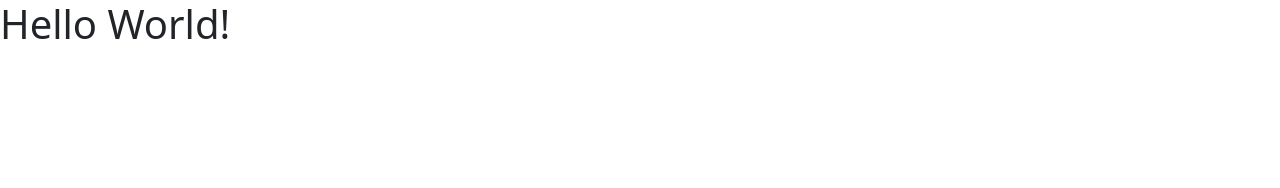
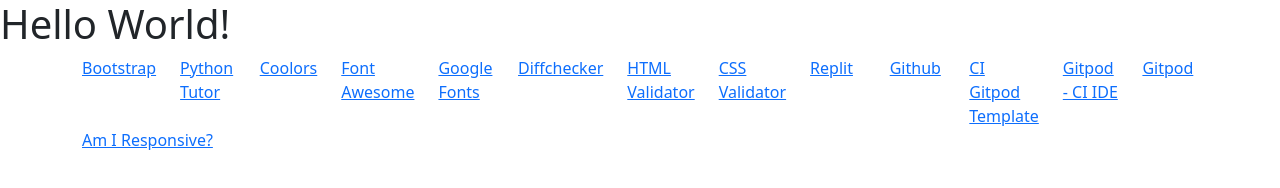
Before and after one commit to ErfanNajimi/coders-directory, a plain HTML site: page index.html in a window 1280 px wide. Drawn offline with nearby package versions, Linux system fonts and the light colour scheme.

Commit message:
Add external links to basic bootstrap grid

```diff
--- a/index.html
+++ b/index.html
@@ -10,6 +10,30 @@
 </head>
 <body>
     <h1>Hello World!</h1>
+
+    <div class="container">
+        <div class="row">
+            <div class="col"><a href="https://getbootstrap.com/docs/5.3/getting-started/introduction/" target="_blank">Bootstrap</a></div>
+            <div class="col"><a href="https://pythontutor.com/" target="_blank">Python Tutor</a></div>
+            <div class="col"><a href="https://coolors.co/" target="_blank">Coolors</a></div>
+            <div class="col"><a href="https://fontawesome.com/icons" target="_blank">Font Awesome</a></div>
+            <div class="col"><a href="https://fonts.google.com/" target="_blank">Google Fonts</a></div>
+            <div class="col"><a href="https://www.diffchecker.com/" target="_blank">Diffchecker</a></div>
+            <div class="col"><a href="https://validator.w3.org/" target="_blank">HTML Validator</a></div>
+            <div class="col"><a href="https://jigsaw.w3.org/css-validator/validator.html.en" target="_blank">CSS Validator</a></div>
+            <div class="col"><a href="https://replit.com/~" target="_blank">Replit</a></div>
+            <div class="col"><a href="https://github.com/" target="_blank">Github</a></div>
+            <div class="col"><a href="https://github.com/Code-Institute-Org/ci-full-template" target="_blank">CI Gitpod Template</a></div>
+            <div class="col"><a href="https://codeinstitute-ide.net/workspaces" target="_blank">Gitpod - CI IDE</a></div>
+            <div class="col"><a href="https://gitpod.io/workspaces" target="_blank">Gitpod</a></div>
+            <div class="col"><a href="https://ui.dev/amiresponsive" target="_blank">Am I Responsive?</a></div>
+            <div class="col"><a href=""></a></div>
+            <div class="col"><a href=""></a></div>
+            <div class="col"><a href=""></a></div>
+            <div class="col"><a href=""></a></div>
+        </div>
+    </div>
+
     <script src="https://cdn.jsdelivr.net/npm/bootstrap@5.3.3/dist/js/bootstrap.bundle.min.js" integrity="sha384-YvpcrYf0tY3lHB60NNkmXc5s9fDVZLESaAA55NDzOxhy9GkcIdslK1eN7N6jIeHz" crossorigin="anonymous"></script>
 </body>
 </html>
```
